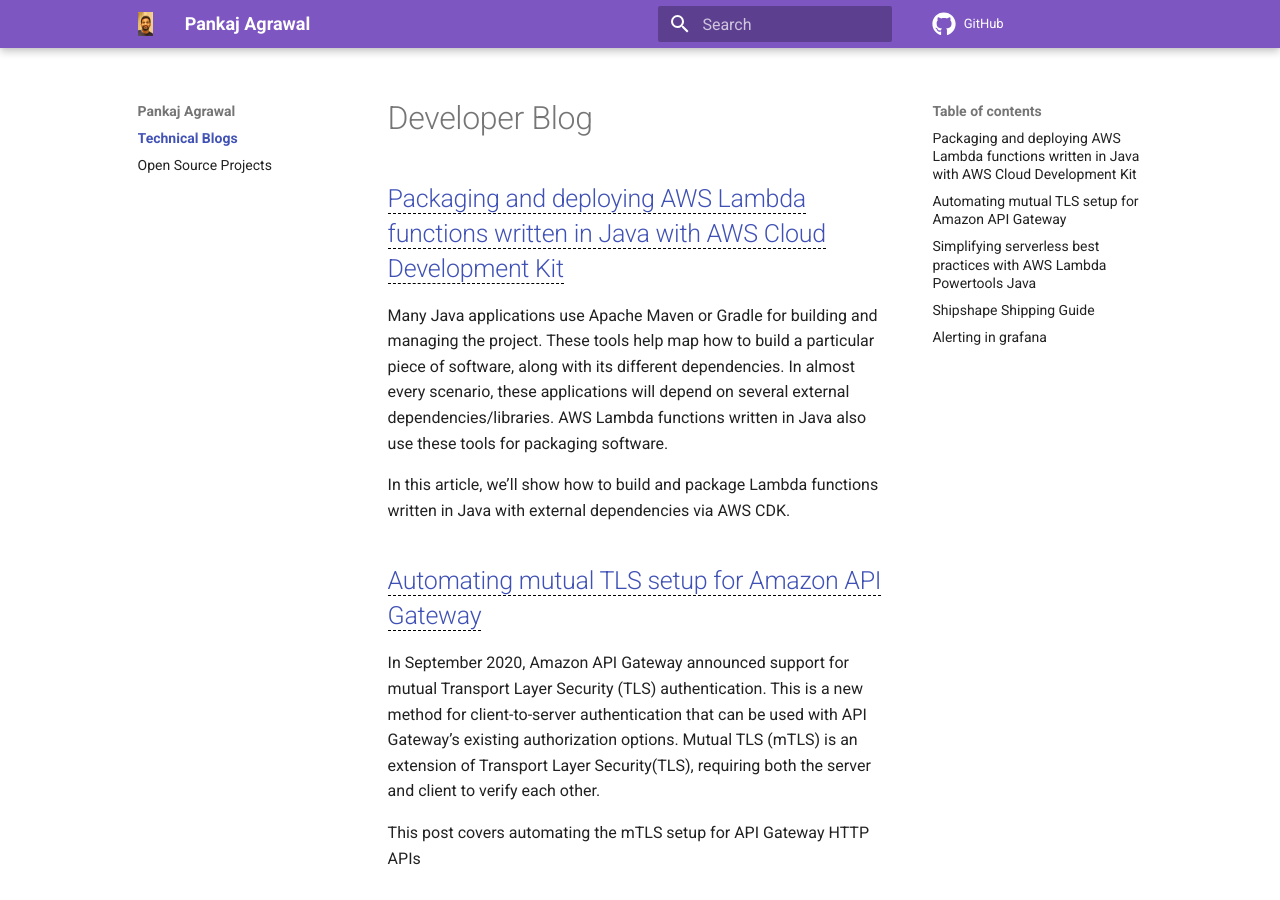
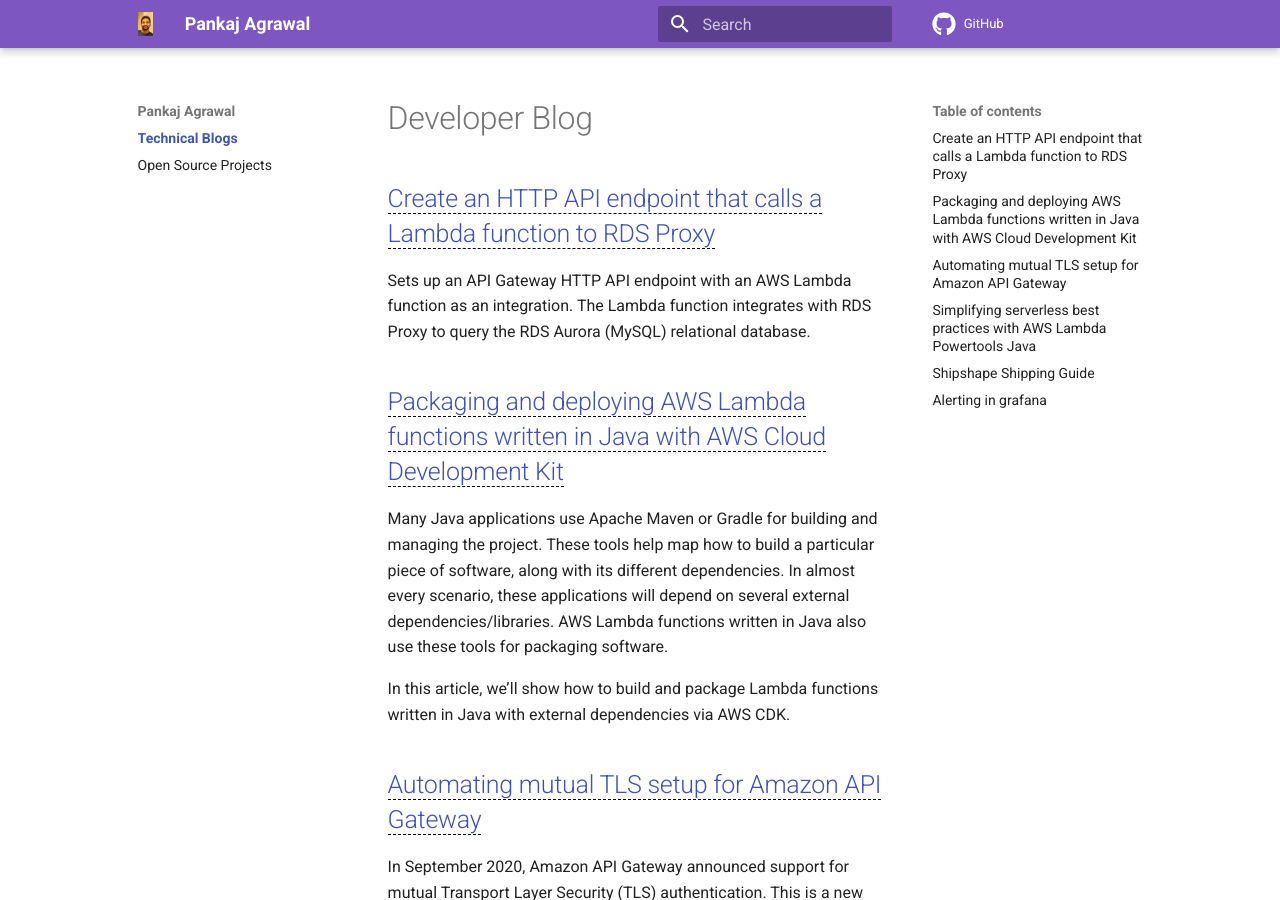
Before and after one commit to pankajagrawal16/pankajagrawal16.github.io, an MkDocs documentation site: the page built from docs/blogs/index.md, in a window 1280 px wide and 900 px high. Built offline with MkDocs 1.6.1 and Material for MkDocs 9.7.7, drawn with Linux system fonts in a browser that asks for light colours; a script that is not in the unit is left out; comment, search, counter and statistics services are not loaded.

Commit message:
Update index.md

```diff
--- a/docs/blogs/index.md
+++ b/docs/blogs/index.md
@@ -3,6 +3,10 @@ title: Blogs
 
 
 # Developer Blog
+
+## [Create an HTTP API endpoint that calls a Lambda function to RDS Proxy](https://serverlessland.com/patterns/apigw-http-api-lambda-rds-proxy){target=_blank}
+
+Sets up an API Gateway HTTP API endpoint with an AWS Lambda function as an integration. The Lambda function integrates with RDS Proxy to query the RDS Aurora (MySQL) relational database.
 
 ## [Packaging and deploying AWS Lambda functions written in Java with AWS Cloud Development Kit](https://aws.amazon.com/blogs/opensource/packaging-and-deploying-aws-lambda-functions-written-in-java-with-aws-cloud-development-kit/){target=_blank}
 
```
